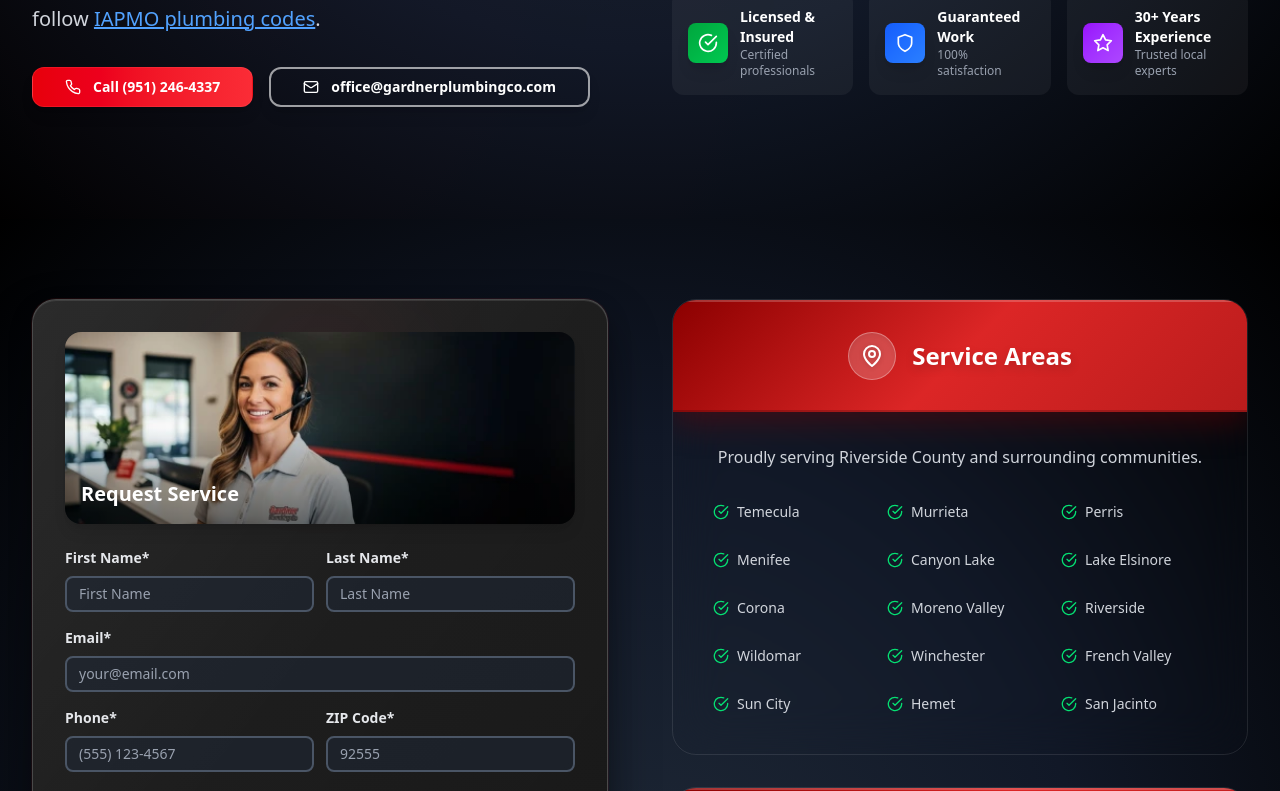
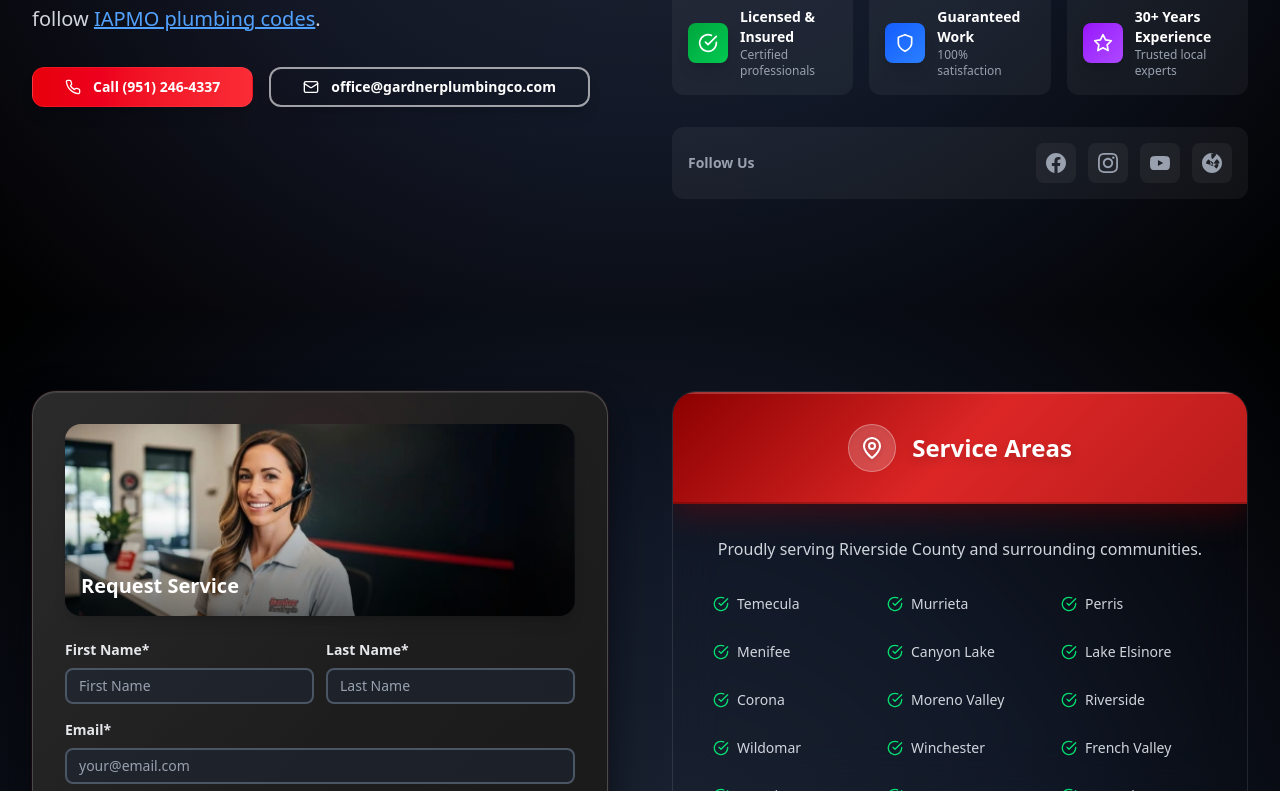
Before and after one commit to tdmgmrkt-arch/gardner-site-next, a Next.js app: page /contact-us in a window 1280 px wide. Shown: the part 1076-1867 px from the top of the page. Built offline with nearby package versions, Linux system fonts and the light colour scheme.

Commit message:
add llms.txt file and add social media links to the contact-us page

```diff
--- a/components/Contact.tsx
+++ b/components/Contact.tsx
@@ -397,6 +397,25 @@
                 </div>
               </div>
             </div>
+
+            {/* Social Media Links */}
+            <div className="flex items-center justify-between p-4 bg-white/5 rounded-xl">
+              <span className="text-gray-400 text-sm font-medium">Follow Us</span>
+              <div className="flex items-center gap-3">
+                <a href="https://www.facebook.com/gardnerplumbingco" target="_blank" rel="noopener noreferrer" className="w-10 h-10 bg-white/5 hover:bg-blue-600/20 rounded-lg flex items-center justify-center transition-all duration-300 group">
+                  <svg className="w-5 h-5 text-gray-400 group-hover:text-blue-400 transition-colors" fill="currentColor" viewBox="0 0 24 24"><path d="M24 12.073c0-6.627-5.373-12-12-12s-12 5.373-12 12c0 5.99 4.388 10.954 10.125 11.854v-8.385H7.078v-3.47h3.047V9.43c0-3.007 1.792-4.669 4.533-4.669 1.312 0 2.686.235 2.686.235v2.953H15.83c-1.491 0-1.956.925-1.956 1.874v2.25h3.328l-.532 3.47h-2.796v8.385C19.612 23.027 24 18.062 24 12.073z"/></svg>
+                </a>
+                <a href="https://www.instagram.com/gardnerplumbingco" target="_blank" rel="noopener noreferrer" className="w-10 h-10 bg-white/5 hover:bg-pink-600/20 rounded-lg flex items-center justify-center transition-all duration-300 group">
+                  <svg className="w-5 h-5 text-gray-400 group-hover:text-pink-400 transition-colors" fill="currentColor" viewBox="0 0 24 24"><path d="M12 2.163c3.204 0 3.584.012 4.85.07 3.252.148 4.771 1.691 4.919 4.919.058 1.265.069 1.645.069 4.849 0 3.205-.012 3.584-.069 4.849-.149 3.225-1.664 4.771-4.919 4.919-1.266.058-1.644.07-4.85.07-3.204 0-3.584-.012-4.849-.07-3.26-.149-4.771-1.699-4.919-4.92-.058-1.265-.07-1.644-.07-4.849 0-3.204.013-3.583.07-4.849.149-3.227 1.664-4.771 4.919-4.919 1.266-.057 1.645-.069 4.849-.069zm0-2.163c-3.259 0-3.667.014-4.947.072-4.358.2-6.78 2.618-6.98 6.98-.059 1.281-.073 1.689-.073 4.948 0 3.259.014 3.668.072 4.948.2 4.358 2.618 6.78 6.98 6.98 1.281.058 1.689.072 4.948.072 3.259 0 3.668-.014 4.948-.072 4.354-.2 6.782-2.618 6.979-6.98.059-1.28.073-1.689.073-4.948 0-3.259-.014-3.667-.072-4.947-.196-4.354-2.617-6.78-6.979-6.98-1.281-.059-1.69-.073-4.949-.073zm0 5.838c-3.403 0-6.162 2.759-6.162 6.162s2.759 6.163 6.162 6.163 6.162-2.759 6.162-6.163c0-3.403-2.759-6.162-6.162-6.162zm0 10.162c-2.209 0-4-1.79-4-4 0-2.209 1.791-4 4-4s4 1.791 4 4c0 2.21-1.791 4-4 4zm6.406-11.845c-.796 0-1.441.645-1.441 1.44s.645 1.44 1.441 1.44c.795 0 1.439-.645 1.439-1.44s-.644-1.44-1.439-1.44z"/></svg>
+                </a>
+                <a href="https://www.youtube.com/@gardnerplumbingco" target="_blank" rel="noopener noreferrer" className="w-10 h-10 bg-white/5 hover:bg-red-600/20 rounded-lg flex items-center justify-center transition-all duration-300 group">
+                  <svg className="w-5 h-5 text-gray-400 group-hover:text-red-500 transition-colors" fill="currentColor" viewBox="0 0 24 24"><path d="M23.498 6.186a3.016 3.016 0 0 0-2.122-2.136C19.505 3.545 12 3.545 12 3.545s-7.505 0-9.377.505A3.017 3.017 0 0 0 .502 6.186C0 8.07 0 12 0 12s0 3.93.502 5.814a3.016 3.016 0 0 0 2.122 2.136c1.871.505 9.376.505 9.376.505s7.505 0 9.377-.505a3.015 3.015 0 0 0 2.122-2.136C24 15.93 24 12 24 12s0-3.93-.502-5.814zM9.545 15.568V8.432L15.818 12l-6.273 3.568z"/></svg>
+                </a>
+                <a href="https://www.yelp.com/biz/gardner-plumbing-murrieta" target="_blank" rel="noopener noreferrer" className="w-10 h-10 bg-white/5 hover:bg-red-600/20 rounded-lg flex items-center justify-center transition-all duration-300 group">
+                  <svg className="w-5 h-5 text-gray-400 group-hover:text-red-600 transition-colors" fill="currentColor" viewBox="0 0 24 24"><path d="M20.16 12.594l-4.995 1.433c-.96.276-1.74-.8-1.176-1.63l2.905-4.308a1.072 1.072 0 0 1 1.596-.206 9.194 9.194 0 0 1 2.364 3.252 1.073 1.073 0 0 1-.694 1.459zm-3.622 5.39l-3.546-3.51c-.703-.696-.18-1.893.79-1.806l5.006.44a1.073 1.073 0 0 1 .94 1.218 9.194 9.194 0 0 1-1.418 3.523 1.073 1.073 0 0 1-1.772.135zm-5.931-1.896l-.695-5.04c-.134-.973 1.053-1.546 1.79-.865l3.79 3.497c.736.68.173 1.846-.85 1.758l-2.9-.255a1.073 1.073 0 0 1-1.135-1.095zM8.91 8.412l2.905 4.308c.564.83-.216 1.906-1.176 1.63l-4.995-1.433a1.073 1.073 0 0 1-.694-1.459 9.194 9.194 0 0 1 2.364-3.252 1.072 1.072 0 0 1 1.596.206zM12 0C5.373 0 0 5.373 0 12s5.373 12 12 12 12-5.373 12-12S18.627 0 12 0zm-.769 5.752l.001-4.68a1.073 1.073 0 0 1 1.073-1.072h.012a9.194 9.194 0 0 1 3.954.887 1.073 1.073 0 0 1 .365 1.676l-3.28 4.09c-.503.628-1.507.458-1.758-.324l-.367-1.146z"/></svg>
+                </a>
+              </div>
+            </div>
           </div>
         </div>
       </div>
```
Also changed, not shown: public/llms.txt (added).
